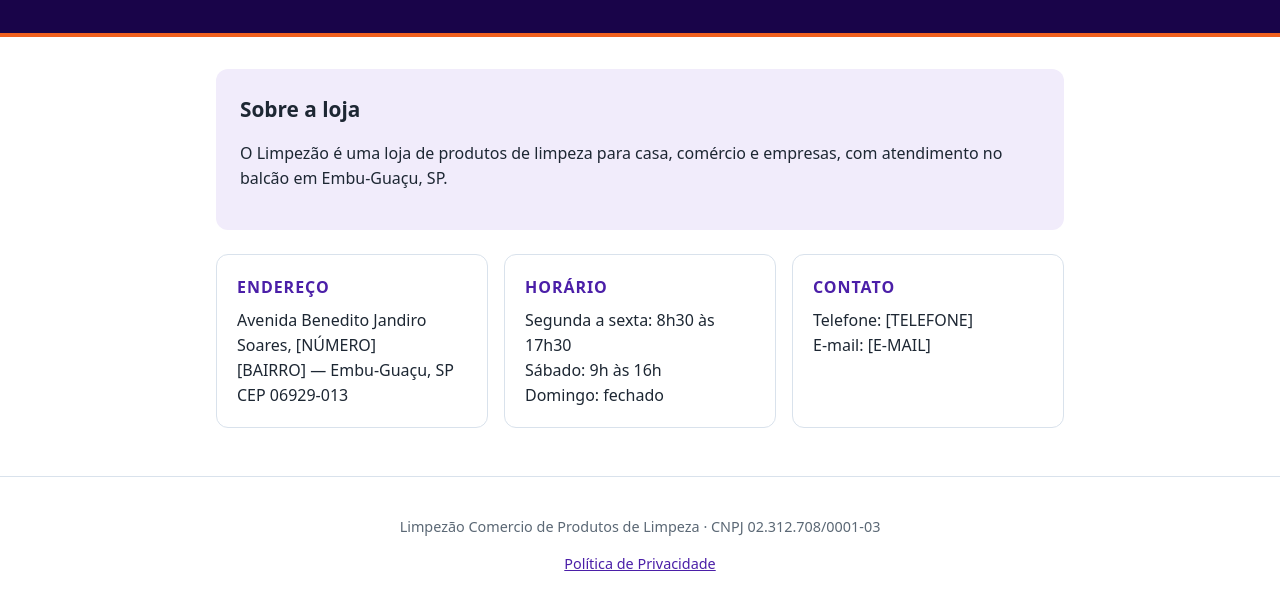
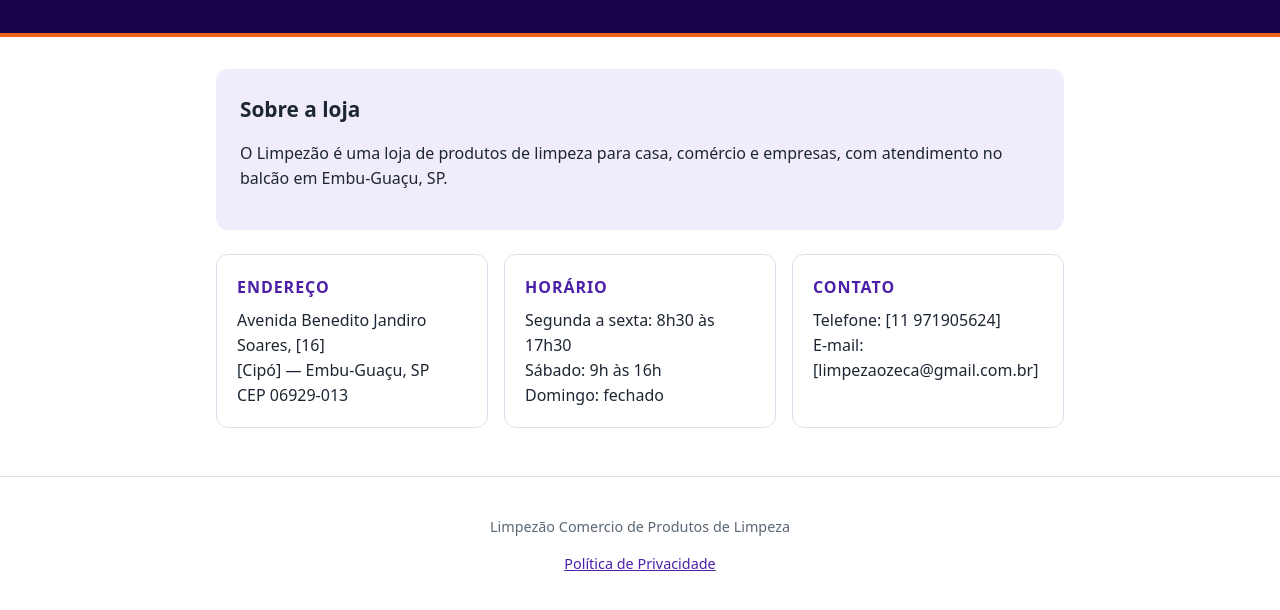
Before and after one commit to KaykySchunck/Site-Limpezao, a plain HTML site: page index.html in a window 1280 px wide. Shown: the part 194-804 px from the top of the page. Drawn offline with Linux system fonts and the light colour scheme.

Commit message:
Update contact information and address in index.html

```diff
--- a/index.html
+++ b/index.html
@@ -40,7 +40,7 @@
   <div class="cards">
     <div class="card">
       <h2>Endereço</h2>
-      <p>Avenida Benedito Jandiro Soares, [NÚMERO]<br>[BAIRRO] — Embu-Guaçu, SP<br>CEP 06929-013</p>
+      <p>Avenida Benedito Jandiro Soares, [16]<br>[Cipó] — Embu-Guaçu, SP<br>CEP 06929-013</p>
     </div>
     <div class="card">
       <h2>Horário</h2>
@@ -48,13 +48,13 @@
     </div>
     <div class="card">
       <h2>Contato</h2>
-      <p>Telefone: [TELEFONE]<br>E-mail: [E-MAIL]</p>
+      <p>Telefone: [11 971905624]<br>E-mail: [limpezaozeca@gmail.com.br]</p>
     </div>
   </div>
 </main>
 
 <footer>
-  <p>Limpezão Comercio de Produtos de Limpeza · CNPJ 02.312.708/0001-03</p>
+  <p>Limpezão Comercio de Produtos de Limpeza</p>
   <p><a href="privacidade.html">Política de Privacidade</a></p>
 </footer>
 </body>
```
